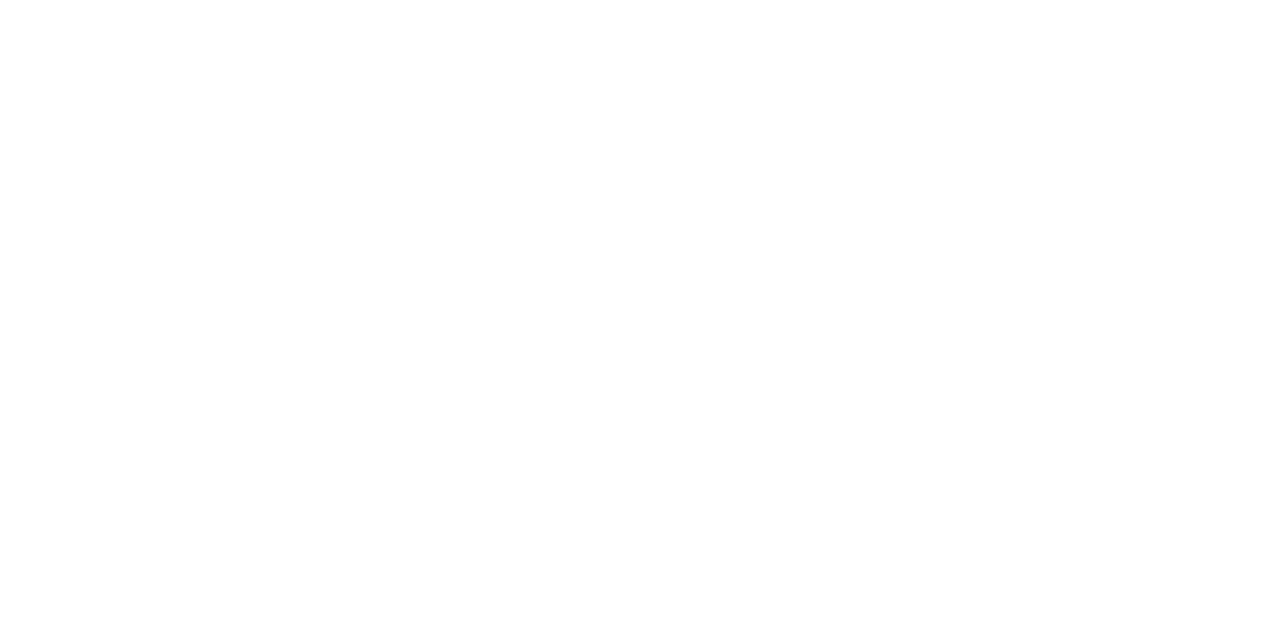
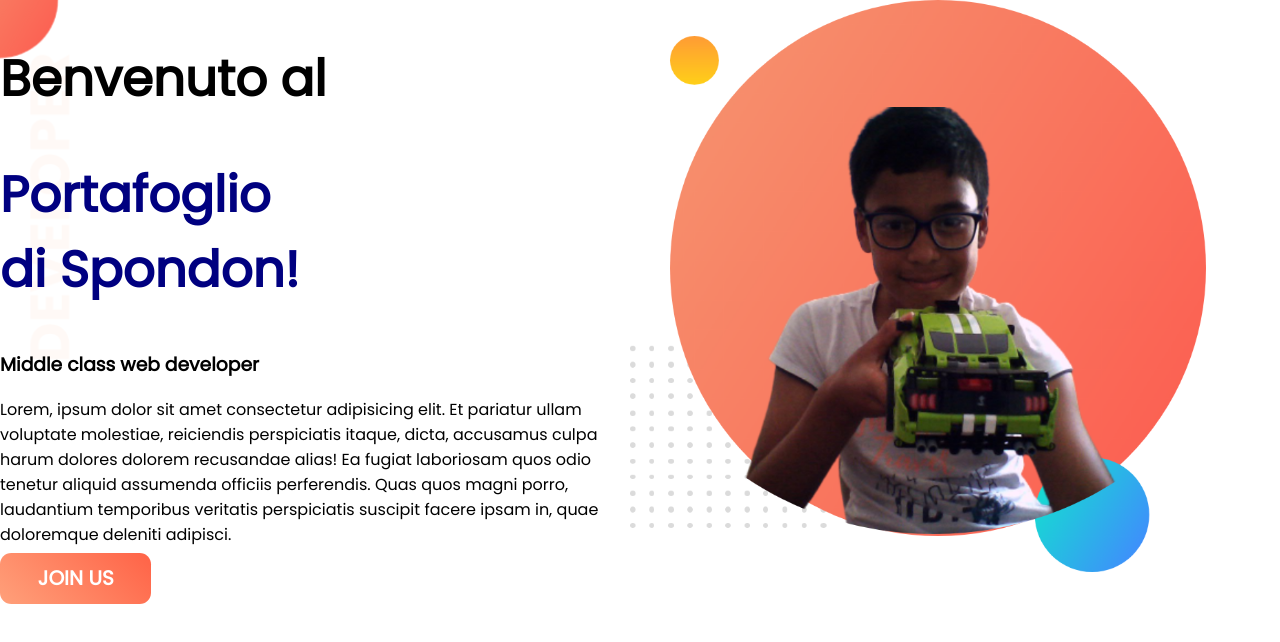
Before and after one commit to Spondon9/My-personal-portfolio, a plain HTML site: page index.html in a window 1280 px wide. Drawn offline with Linux system fonts and the light colour scheme.

Commit message:
top banner added

```diff
--- a/index.html
+++ b/index.html
@@ -1,13 +1,27 @@
 <!DOCTYPE html>
-<html lang="en">
+<html lang="it">
 <head>
     <meta charset="UTF-8">
-    <meta http-equiv="X-UA-Compatible" content="IE=edge">
     <meta name="viewport" content="width=device-width, initial-scale=1.0">
-    <title>Spondon's PORTFOLIO</title>
+    <meta http-equiv="X-UA-Compatible" content="ie=edge">
+    <title>>:~(</title>
+    <link rel="preconnect" href="https://fonts.googleapis.com">
+    <link rel="preconnect" href="https://fonts.gstatic.com" crossorigin>
+    <link href="https://fonts.googleapis.com/css2?family=Poppins&display=swap" rel="stylesheet">
     <link rel="stylesheet" href="style.css">
 </head>
 <body>
+    <section class="top-banner">
+        <div>
+   <h1>Benvenuto al </h1>
+      <h1><span class="aaa"> Portafoglio <br> di Spondon!</span></h1>
+            <h3>Middle class web developer</h3>
+            <p>Lorem, ipsum dolor sit amet consectetur adipisicing elit. Et pariatur ullam <br> voluptate molestiae, reiciendis perspiciatis itaque, dicta, accusamus culpa <br> harum dolores dolorem recusandae alias! Ea fugiat laboriosam quos odio <br> tenetur aliquid assumenda officiis perferendis. Quas quos magni porro, <br> laudantium temporibus veritatis perspiciatis suscipit facere ipsam in, quae <br> doloremque deleniti adipisci.</p>
+            <a target="_blank" href="https://www.linkedin.com/company/programminghero">JOIN US</a>
+        </div>
+        <div class="aab">
+            <img src="images/my-bg.png" alt="">
+        </div>
+    </section>
 
-</body>
 </html>
--- a/style.css
+++ b/style.css
@@ -0,0 +1,34 @@
+body{
+    margin: 0;
+    font-family: 'Poppins', sans-serif;
+}
+h1{
+    font-size: 50px;
+}
+.aaa{
+    color: navy;
+}
+section{
+    display: flex;
+}
+.aab{
+  width:50%;
+}
+.aab img{
+    width: 90%;
+    padding-left: 5%;
+
+}
+a{
+    text-decoration: none;
+    background: linear-gradient(45deg, lightsalmon, tomato);
+    font-size:20px ;
+    padding: 0.3cm 1cm;
+    border-radius: 3mm;
+    color: white;
+    font-weight: 700;
+}
+.top-banner{
+background-image: url(images/top-banner.png);
+background-repeat: no-repeat;
+}
```
Also changed, not shown: images/dream-bg.png (added), images/exp-bg.png (added), images/jhankar.png (added), images/jhankar2.png (added), images/my-bg.png (added), images/my-bg2.png (added), images/top-banner.png (added), 9 other files.
